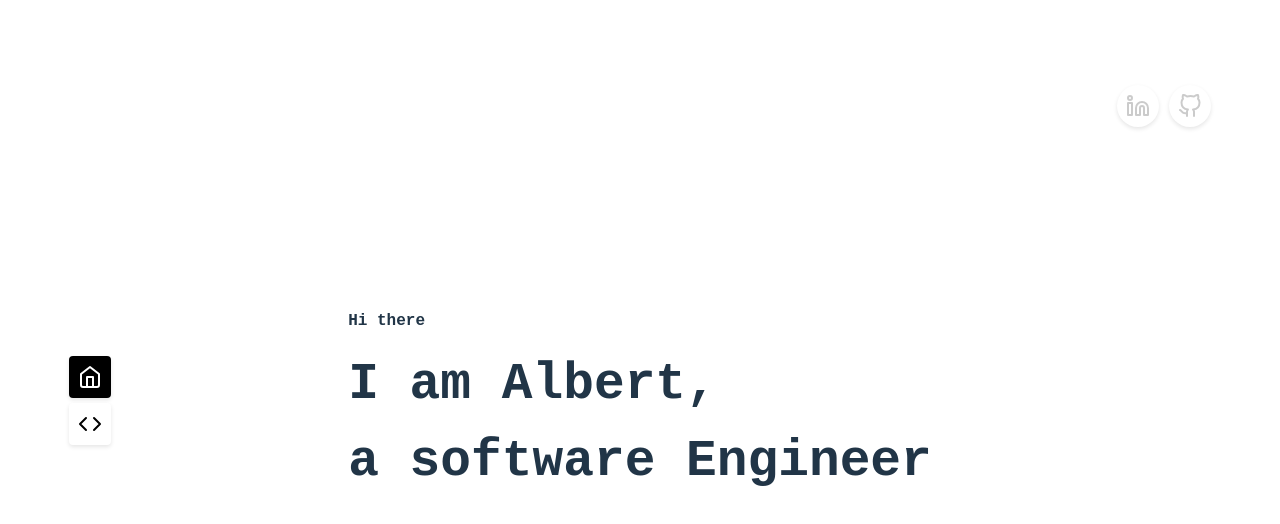
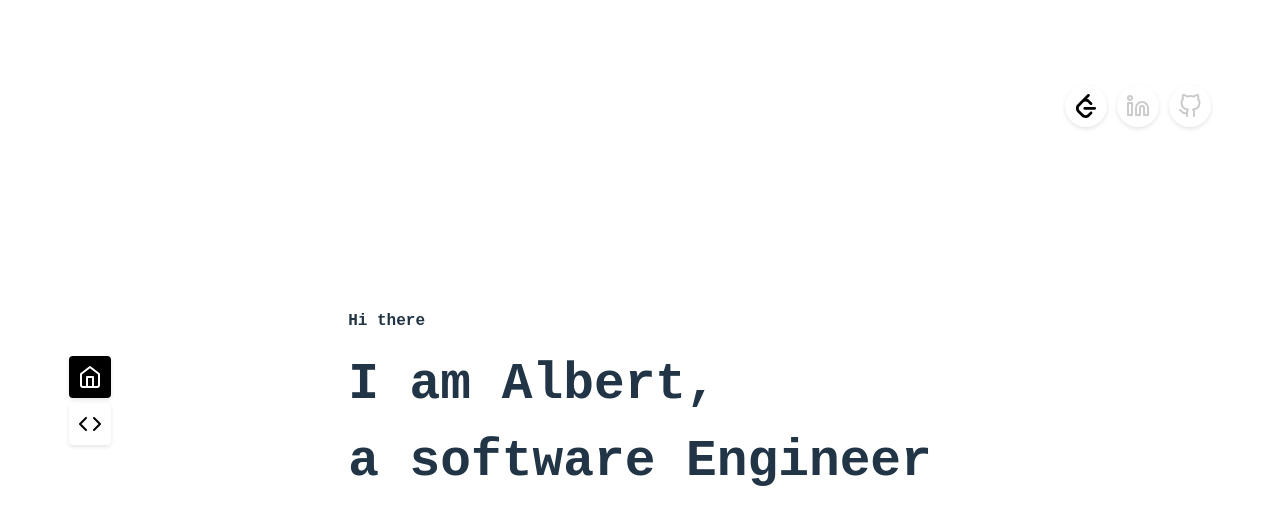
Before and after one commit to sr-albert/albert, a React (Vite) app: page / in a window 1280 px wide. Shown: the top 524 px of the page. Built offline with nearby package versions, Linux system fonts and the light colour scheme; no server answers.

Commit message:
feat: add leetcode link to social action bar

```diff
--- a/src/assets/index.ts
+++ b/src/assets/index.ts
@@ -14,3 +14,4 @@ export { default as IcTypescriptSVG } from "./icons/ic-ts.svg";
 export { default as IcFirebaseSVG } from "./icons/ic-firebase.svg";
 export { default as IcAppstoreSVG } from "./icons/ic-appstore.svg";
 export { default as IcGooglePlaySVG } from "./icons/ic-gg-store.svg";
+export { default as IcLeetcodeSVG } from "./icons/ic-leetcode.svg";
--- a/src/views/ActionBar/ActionBar.tsx
+++ b/src/views/ActionBar/ActionBar.tsx
@@ -21,6 +21,13 @@ export const mockActionBar: ItemProps[] = [
     name: "Works",
     href: "/works",
     description: "Works page",
+  },
+  {
+    id: "leetcode",
+    name: "Leetcode",
+    href: "https://leetcode.com/sr-albert/",
+    description: "Leetcode profile",
+    isSocial: true,
   },
   {
     id: "linkedin",
--- a/src/views/ActionBar/ActionBarItem.tsx
+++ b/src/views/ActionBar/ActionBarItem.tsx
@@ -8,6 +8,7 @@ import {
 } from "react-feather";
 import { NavLink, useMatch } from "react-router-dom";
 import { ItemProps } from "./item.type";
+import { IcLeetcodeSVG } from "@/assets";
 
 export default function ActionBarItem({
   id,
@@ -29,6 +30,10 @@ export default function ActionBarItem({
         return <GitHub />;
       case "works":
         return <Code />;
+      case "leetcode":
+        return (
+          <img alt="icon leetcode" width={24} height={24} src={IcLeetcodeSVG} />
+        );
       default:
         return <DefaultIcon />;
     }
```
Also changed, not shown: src/assets/icons/ic-leetcode.svg (added).
